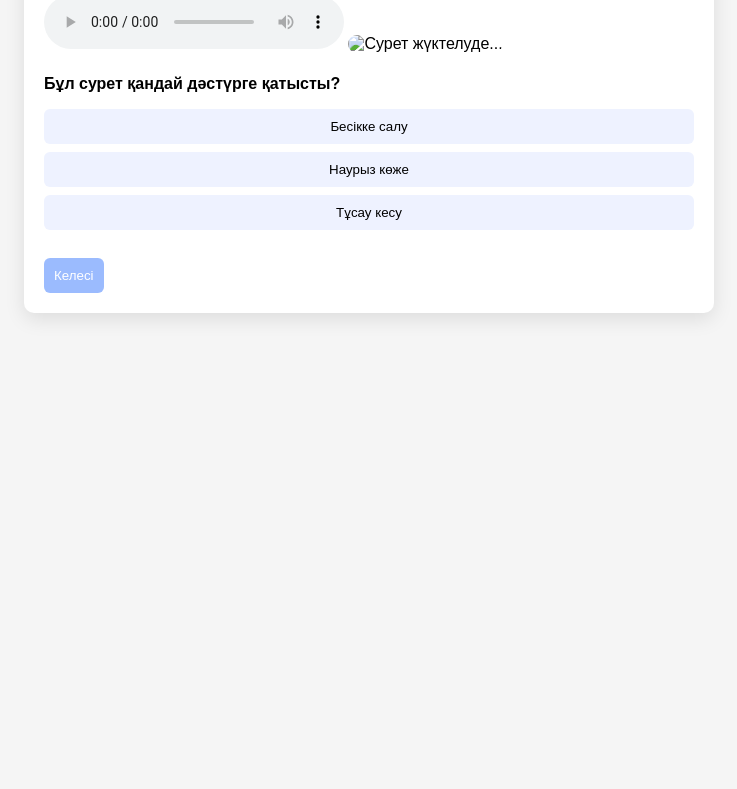
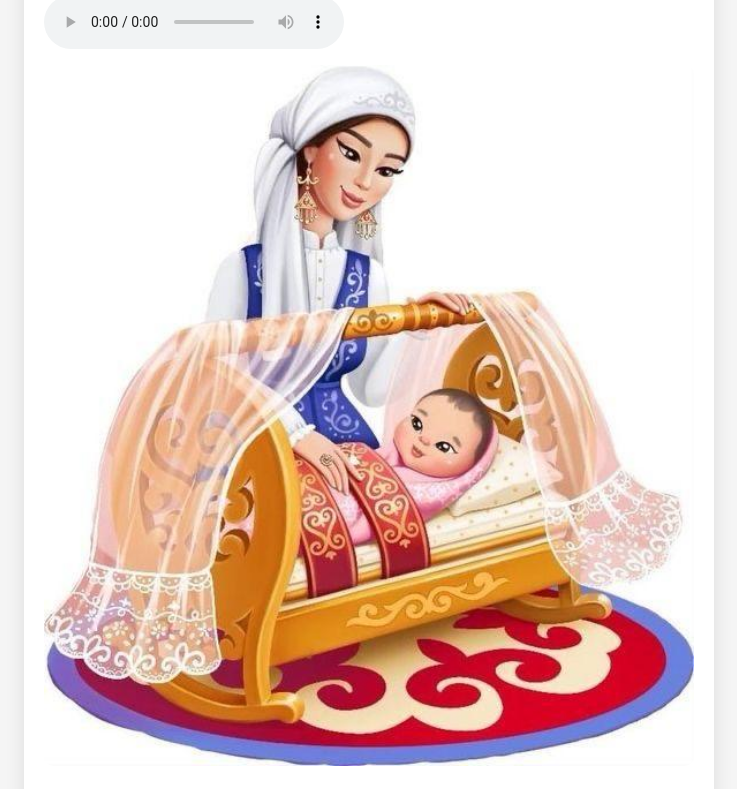
Before and after one commit to seidullakhanz-lang/quiz, a plain HTML site: page index.html in a window 1280 px wide. Shown: the part 100-889 px from the top of the page, without its empty margins (271-1008 px from the left). Before the commit the page ends 800 px from the top, so only its background shows below. Drawn offline with nearby package versions, Linux system fonts and the light colour scheme.

Commit message:
Update index.html

```diff
--- a/index.html
+++ b/index.html
@@ -63,7 +63,7 @@ button.download-btn:hover{transform:scale(1.05);}
 <script src="https://cdnjs.cloudflare.com/ajax/libs/html2canvas/1.4.1/html2canvas.min.js"></script>
 <script>
 const questions = [
-{img:"https://avatars.mds.yandex.net/i?id=58cd5effe2dd5ed3eb50380b391f2aa5a4b4456b-5673134-images-thumbs&n=13",q:"Бұл сурет қандай дәстүрге қатысты?",choices:["Бесікке салу","Наурыз көже","Тұсау кесу"],answer:0},
+{img:"q1.jpg",choices:["Бесікке салу","Наурыз көже","Тұсау кесу"],answer:0},
 {img:"q2.jpg",q:"Бұл баланың аяқ жібін кесу қалай аталады?",choices:["Шілдехана","Тұсау кесу","Тілашар"],answer:1},
 {img:"q3.jpg",q:"Бұл көрініс қай мерекеге тән?",choices:["Құрбан айт","Жаңа жыл","Наурыз мейрамы"],answer:2},
 {img:"q4.jpg",q:"Бұл рәсім қалай аталады?",choices:["Тілашар","Бата беру","Шілдехана"],answer:1},
```
